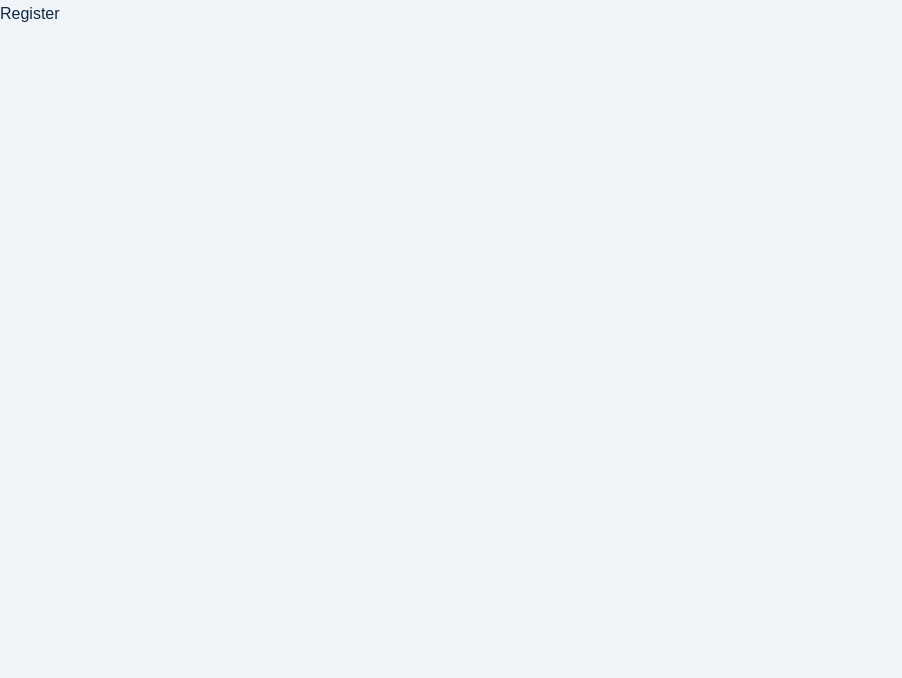
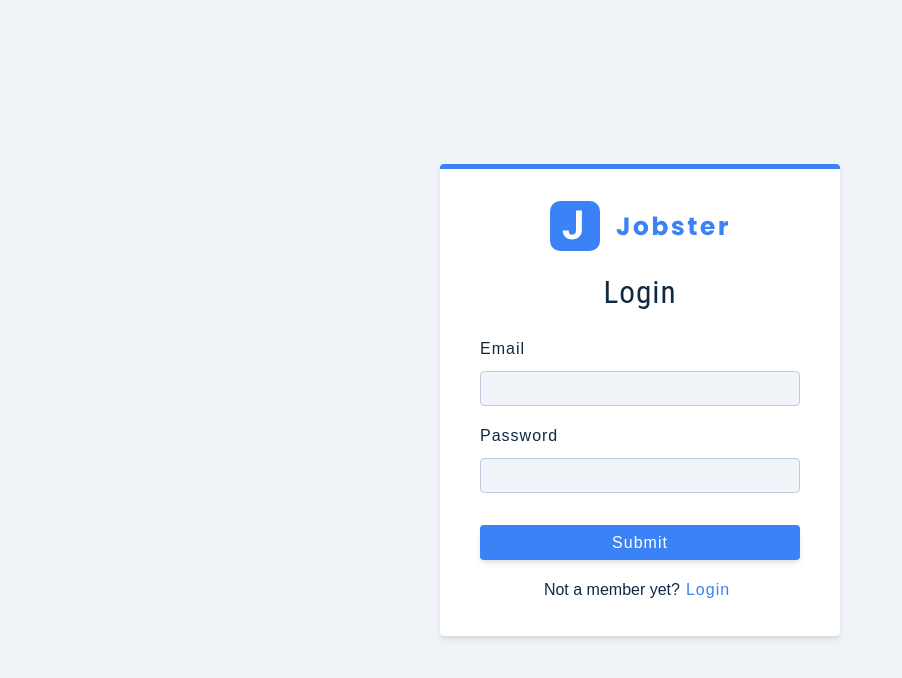
Before and after one commit to latifii/jobster, a React (Create React App) app: page /register in a window 1280 px wide. Shown: the top 678 px of the page, without its empty margins (0-902 px from the left). Built offline with nearby package versions, Linux system fonts and the light colour scheme.

Commit message:
create register & logo

```diff
--- /dev/null
+++ b/src/components/FormRow.js
@@ -0,0 +1,21 @@
+import React from 'react'
+
+const FormRow = ({ name, type, value, handleChange }) => {
+  return (
+    <div className='form-row'>
+      <label htmlFor={name} className='form-label'>
+        {name}
+      </label>
+
+      <input
+        type={type}
+        value={value}
+        name={name}
+        onChange={handleChange}
+        className='form-input'
+      />
+    </div>
+  )
+}
+
+export default FormRow
--- /dev/null
+++ b/src/components/Logo.js
@@ -0,0 +1,15 @@
+import React from 'react'
+import { Link } from 'react-router-dom'
+import logo from '../assets/images/logo.svg'
+
+const Logo = () => {
+  return (
+    <>
+      <Link to='/'>
+        <img src={logo} alt='jobster logo' className='logo' />
+      </Link>
+    </>
+  )
+}
+
+export default Logo
--- /dev/null
+++ b/src/components/index.js
@@ -0,0 +1,4 @@
+import FormRow from './FormRow'
+import Logo from './Logo'
+
+export { Logo, FormRow }
--- a/src/pages/Landing.js
+++ b/src/pages/Landing.js
@@ -1,14 +1,14 @@
 import React from 'react'
 import { Link } from 'react-router-dom'
-import logo from '../assets/images/logo.svg'
 import main from '../assets/images/main.svg'
 import Wrapper from '../assets/wrappers/LandingPage'
+import { Logo } from '../components'
 
 const Landing = () => {
   return (
     <Wrapper>
       <nav>
-        <img src={logo} alt='jobster logo' className='logo' />
+        <Logo />
       </nav>
       <div className='container page'>
         {/* info */}
--- a/src/pages/Register.js
+++ b/src/pages/Register.js
@@ -1,7 +1,78 @@
 import React from 'react'
+import { useState } from 'react'
+import Wrapper from '../assets/wrappers/RegisterPage'
+import { Logo, FormRow } from '../components'
+
+const initialState = {
+  name: '',
+  email: '',
+  password: '',
+  isMember: true,
+}
 
 const Register = () => {
-  return <div>Register</div>
+  const [values, setValues] = useState(initialState)
+
+  const onSubmit = (e) => {
+    e.preventDefault()
+    const { name, email, password, isMember } = values
+    if (!email || !password || (!isMember && !name)) {
+      console.log('complate fill')
+      return
+    }
+  }
+
+  const handleChange = (e) => {
+    const name = e.target.name
+    const value = e.target.value
+    setValues({ ...values, [name]: value })
+  }
+
+  const toggleMember = () => {
+    setValues({ ...values, isMember: !values.isMember })
+  }
+  return (
+    <Wrapper className='full-page'>
+      <form className='form' onSubmit={onSubmit}>
+        <Logo />
+        <h3>{values.isMember ? 'Login' : 'register'}</h3>
+
+        {/* name field */}
+        {!values.isMember && (
+          <FormRow
+            type='text'
+            name='name'
+            value={values.name}
+            handleChange={handleChange}
+          />
+        )}
+
+        {/* email field */}
+        <FormRow
+          type='email'
+          name='email'
+          value={values.email}
+          handleChange={handleChange}
+        />
+        {/* password field */}
+        <FormRow
+          type='password'
+          name='password'
+          value={values.password}
+          handleChange={handleChange}
+        />
+        <button type='submit' className='btn btn-block'>
+          submit
+        </button>
+        <p>
+          {values.isMember ? 'Not a member yet?' : 'Already a member?'}
+          <button type='button' className='member-btn' onClick={toggleMember}>
+            {values.isMember ? 'Login' : 'Register'}
+          </button>
+        </p>
+      </form>
+    </Wrapper>
+  )
 }
 
 export default Register
```
